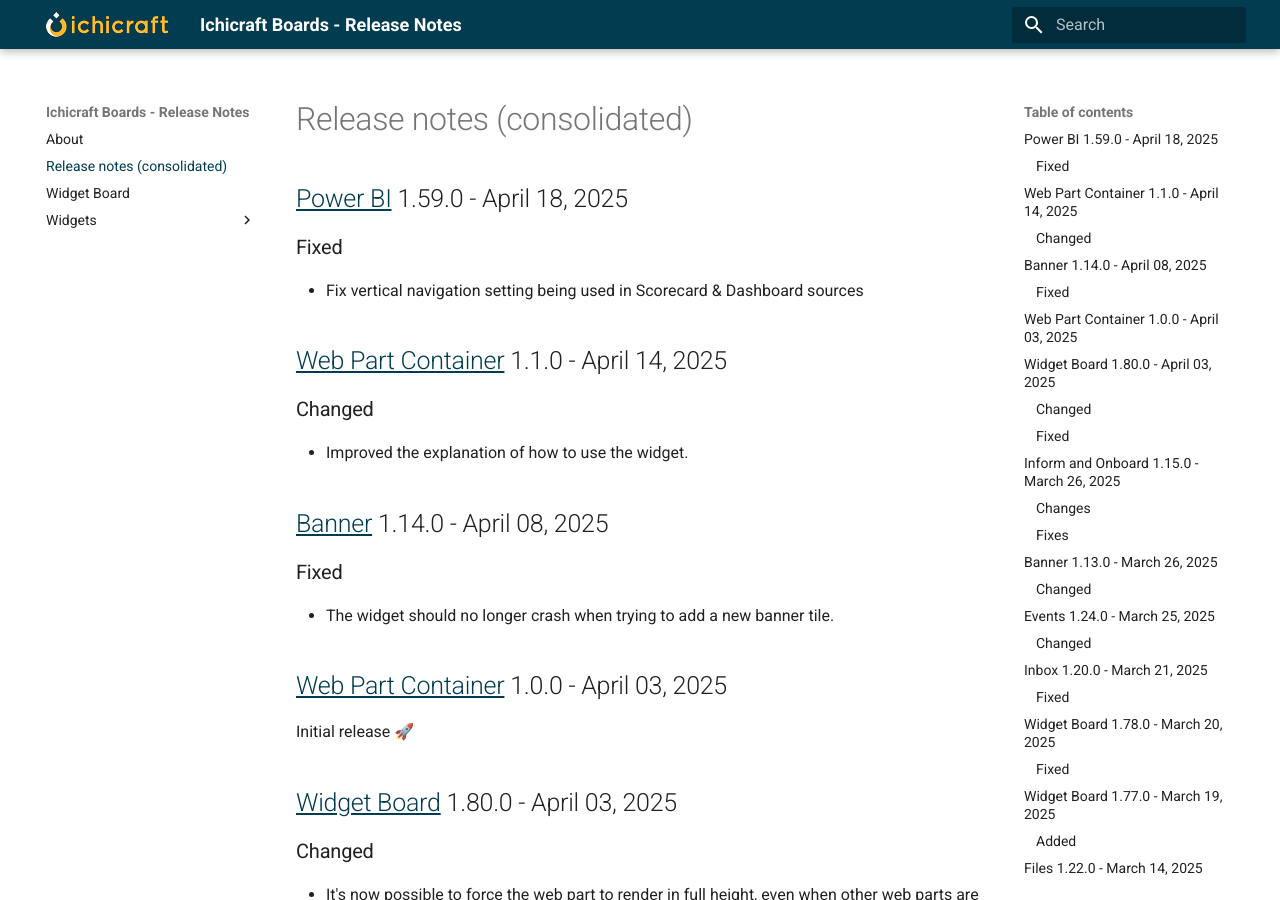
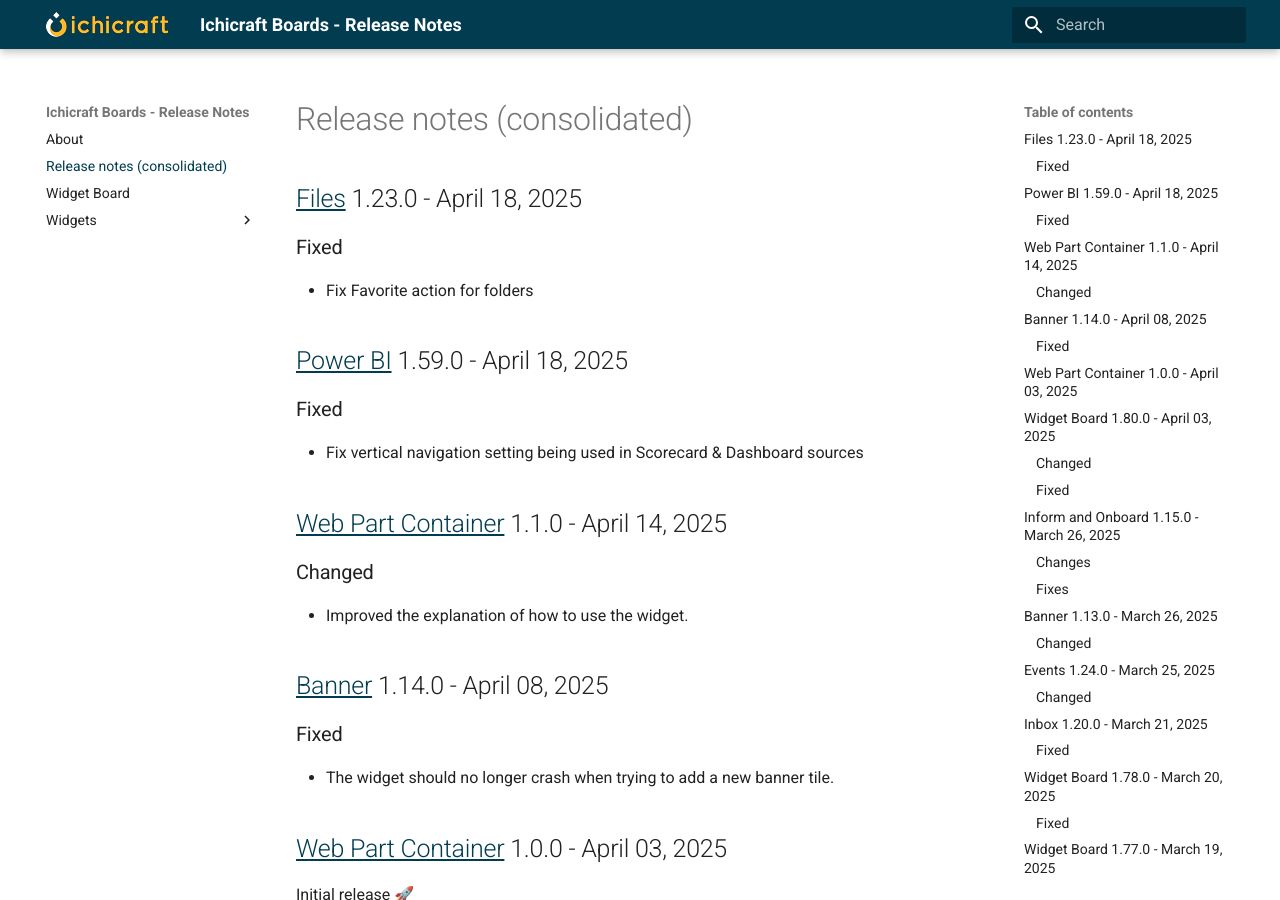
Before and after one commit to ichicraft/widgets-docs, an MkDocs documentation site: the page built from docs/Release-notes-(consolidated).md, in a window 1280 px wide and 900 px high. Built offline with MkDocs 1.6.1 and Material for MkDocs 9.7.7, drawn with Linux system fonts in a browser that asks for light colours.

Commit message:
Release notes updated by BuildService

```diff
--- a/docs/Release-notes-(consolidated).md
+++ b/docs/Release-notes-(consolidated).md
@@ -1,3 +1,8 @@
+## [Files](./Widgets/Files.md) 1.23.0 - April 18, 2025
+
+### Fixed
+- Fix Favorite action for folders
+
 ## [Power BI](./Widgets/Power BI.md) 1.59.0 - April 18, 2025
 
 ### Fixed
--- a/docs/Widgets/Files.md
+++ b/docs/Widgets/Files.md
@@ -1,3 +1,8 @@
+## 1.23.0 - April 18, 2025
+
+### Fixed
+- Fix Favorite action for folders
+
 ## 1.22.0 - March 14, 2025
 
 ### Fixed
```
